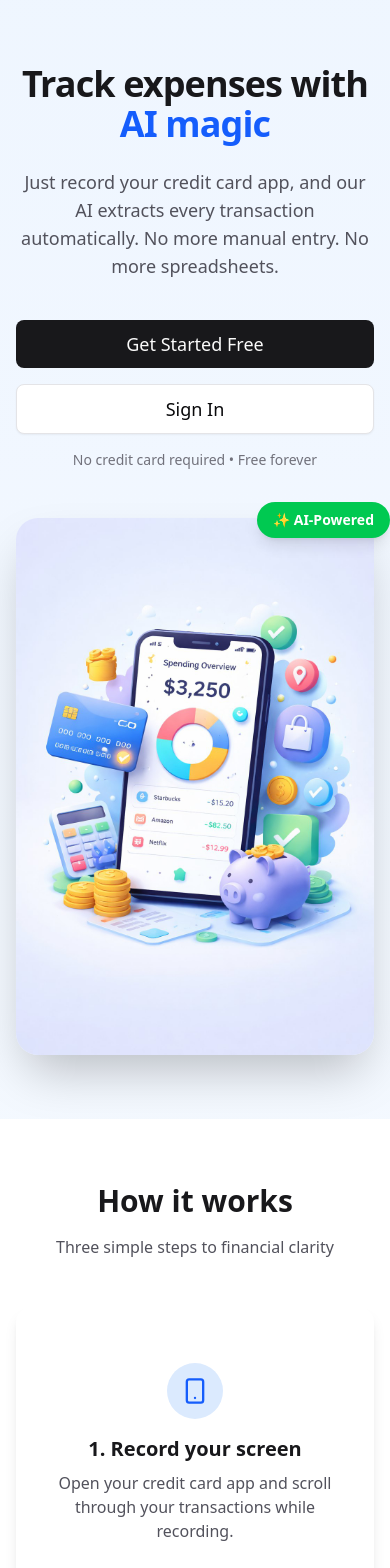
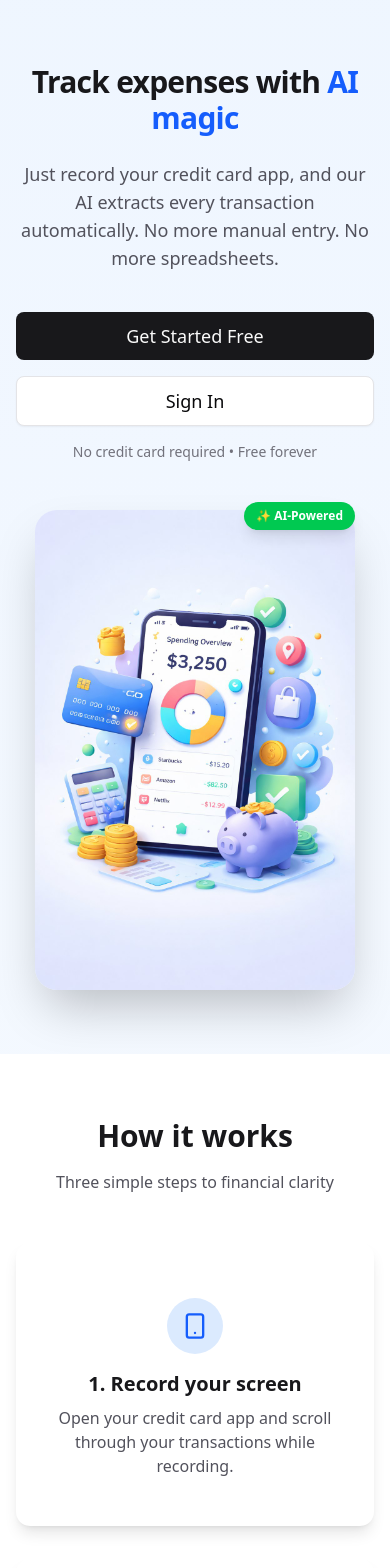
Before and after one commit to mykclawd/transaction-tracker, a Next.js app: page / in a window 390 px wide. Shown: the top 1568 px of the page. Built offline with nearby package versions, Linux system fonts and the light colour scheme; no server answers.

Commit message:
Fix: Prevent horizontal scrolling on mobile
- Add overflow-x-hidden to main container
- Make hero image responsive (max-w-xs on mobile)
- Fix floating badge position on mobile
- Make app-icon responsive
- Smaller text on mobile (text-3xl vs text-4xl)
- Reorder features section on mobile (text first)

```diff
--- a/components/LandingPage.tsx
+++ b/components/LandingPage.tsx
@@ -7,14 +7,14 @@ import { Upload, Brain, PieChart, Smartphone, Zap, Shield } from "lucide-react";
 
 export function LandingPage() {
   return (
-    <div className="min-h-screen bg-gradient-to-b from-blue-50 to-white dark:from-zinc-950 dark:to-zinc-900">
+    <div className="min-h-screen bg-gradient-to-b from-blue-50 to-white dark:from-zinc-950 dark:to-zinc-900 overflow-x-hidden">
       {/* Hero Section */}
       <section className="relative overflow-hidden">
         <div className="mx-auto max-w-7xl px-4 py-16 sm:px-6 lg:px-8 lg:py-24">
           <div className="grid gap-12 lg:grid-cols-2 lg:gap-8 items-center">
             {/* Left: Text */}
             <div className="text-center lg:text-left">
-              <h1 className="text-4xl font-bold tracking-tight text-zinc-900 dark:text-white sm:text-5xl lg:text-6xl">
+              <h1 className="text-3xl font-bold tracking-tight text-zinc-900 dark:text-white sm:text-5xl lg:text-6xl">
                 Track expenses with{" "}
                 <span className="text-blue-600">AI magic</span>
               </h1>
@@ -40,15 +40,15 @@ export function LandingPage() {
             </div>
 
             {/* Right: Hero Image */}
-            <div className="relative">
-              <div className="relative mx-auto max-w-md lg:max-w-none">
+            <div className="relative px-4 sm:px-0">
+              <div className="relative mx-auto max-w-xs sm:max-w-md lg:max-w-none">
                 <img
                   src="/hero.jpg"
                   alt="Spend app showing transaction tracking"
-                  className="rounded-3xl shadow-2xl"
+                  className="rounded-3xl shadow-2xl w-full"
                 />
                 {/* Floating elements */}
-                <div className="absolute -top-4 -right-4 bg-green-500 text-white px-4 py-2 rounded-full text-sm font-semibold shadow-lg">
+                <div className="absolute -top-2 right-0 sm:-top-4 sm:-right-4 bg-green-500 text-white px-3 py-1.5 sm:px-4 sm:py-2 rounded-full text-xs sm:text-sm font-semibold shadow-lg">
                   ✨ AI-Powered
                 </div>
               </div>
@@ -106,18 +106,18 @@ export function LandingPage() {
       </section>
 
       {/* Features */}
-      <section className="py-16">
+      <section className="py-16 overflow-hidden">
         <div className="mx-auto max-w-7xl px-4 sm:px-6 lg:px-8">
           <div className="grid gap-12 lg:grid-cols-2 items-center">
-            <div>
+            <div className="order-2 lg:order-1">
               <img
                 src="/app-icon.jpg"
                 alt="Spend features"
-                className="rounded-2xl shadow-xl max-w-sm mx-auto"
+                className="rounded-2xl shadow-xl w-full max-w-xs sm:max-w-sm mx-auto"
               />
             </div>
-            <div>
-              <h2 className="text-3xl font-bold text-zinc-900 dark:text-white mb-8">
+            <div className="order-1 lg:order-2">
+              <h2 className="text-2xl sm:text-3xl font-bold text-zinc-900 dark:text-white mb-8 text-center lg:text-left">
                 Everything you need to track spending
               </h2>
               <div className="space-y-6">
```
